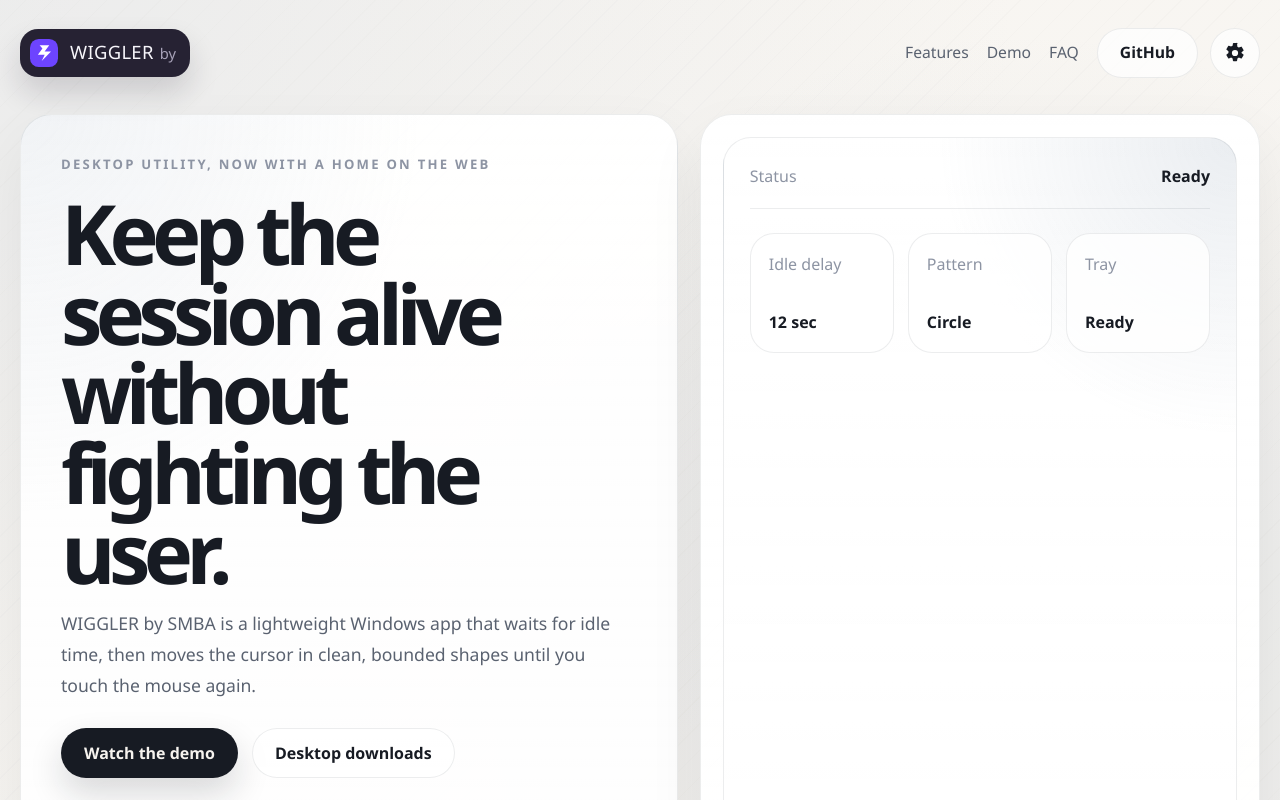
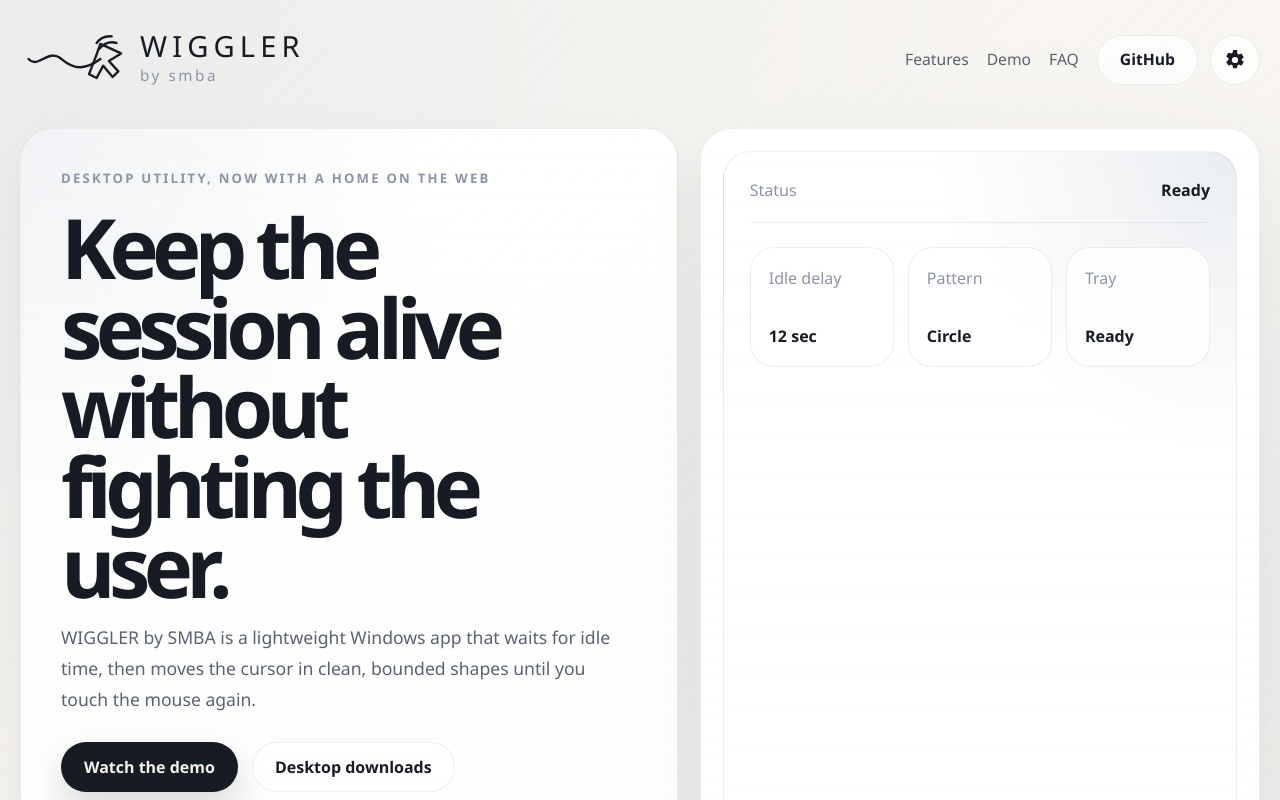
Before and after one commit to smba11/Wiggler, a React (Vite) app in the folder website/: page / in a window 1280 px wide. Shown: the top 800 px of the page. Built offline with nearby package versions, Linux system fonts and the light colour scheme.

Commit message:
Revert website brand badge

```diff
--- a/website/src/App.css
+++ b/website/src/App.css
@@ -16,36 +16,27 @@
 .brand-lockup {
   display: flex;
   align-items: center;
-  padding: 10px 14px 10px 10px;
-  border-radius: 18px;
-  background: #262233;
-  box-shadow: 0 16px 30px rgba(30, 24, 42, 0.16);
 }
 
 .brand-stack {
   display: flex;
   align-items: center;
-  gap: 12px;
+  gap: 16px;
 }
 
 .brand-mark {
-  width: 28px;
-  height: 28px;
-  flex: 0 0 auto;
+  width: 104px;
+  height: 64px;
 }
 
 .brand-mark svg {
   width: 100%;
   height: 100%;
-  display: block;
-}
-
-.brand-mark rect {
-  fill: #6d44ff;
-}
-
-.brand-mark path {
-  fill: #ffffff;
+  fill: none;
+  stroke: var(--ink);
+  stroke-linecap: round;
+  stroke-linejoin: round;
+  stroke-width: 5;
 }
 
 .wordmark,
@@ -57,23 +48,24 @@
 
 .wordmark-wrap {
   display: flex;
-  align-items: baseline;
-  gap: 6px;
+  flex-direction: column;
+  align-items: flex-start;
+  gap: 0.2rem;
 }
 
 .wordmark {
   font-family: var(--font-display);
-  font-size: 1.15rem;
-  line-height: 1;
-  letter-spacing: 0.02rem;
-  color: #f7f6fb;
+  font-size: 1.82rem;
+  line-height: 0.96;
+  letter-spacing: 0.32rem;
+  color: var(--ink);
 }
 
 .submark {
-  font-size: 0.92rem;
-  letter-spacing: 0.01rem;
+  font-size: 0.95rem;
+  letter-spacing: 0.16rem;
   text-transform: lowercase;
-  color: #a7a2b8;
+  color: var(--muted);
 }
 
 .topnav {
@@ -663,11 +655,12 @@
   }
 
   .brand-stack {
-    align-items: center;
+    align-items: flex-start;
   }
 
   .wordmark {
-    font-size: 1.02rem;
+    font-size: 1.48rem;
+    letter-spacing: 0.22rem;
   }
 
   .hero-copy,
--- a/website/src/App.jsx
+++ b/website/src/App.jsx
@@ -1546,14 +1546,16 @@
         <div className="brand-lockup" aria-label="WIGGLER by SMBA">
           <div className="brand-stack">
             <div className="brand-mark" aria-hidden="true">
-              <svg viewBox="0 0 32 32">
-                <rect x="0" y="0" width="32" height="32" rx="10" />
-                <path d="M 11 7 L 22 7 L 16.7 14.3 L 24 14.3 L 13.4 25 L 16.8 17.9 L 9 17.9 L 14.2 10.9 Z" />
+              <svg viewBox="0 0 220 108">
+                <path d="M 18 52 C 38 74, 60 28, 88 52 S 140 74, 170 52" />
+                <path d="M 162 18 Q 174 2 194 4" />
+                <path d="M 168 30 Q 184 12 204 18" />
+                <path d="M 170 20 L 214 40 L 188 56 L 208 78 L 196 90 L 176 66 L 162 92 L 146 84 L 160 48 Z" />
               </svg>
             </div>
             <div className="wordmark-wrap">
               <p className="wordmark">WIGGLER</p>
-              <p className="submark">by</p>
+              <p className="submark">by smba</p>
             </div>
           </div>
         </div>
```
